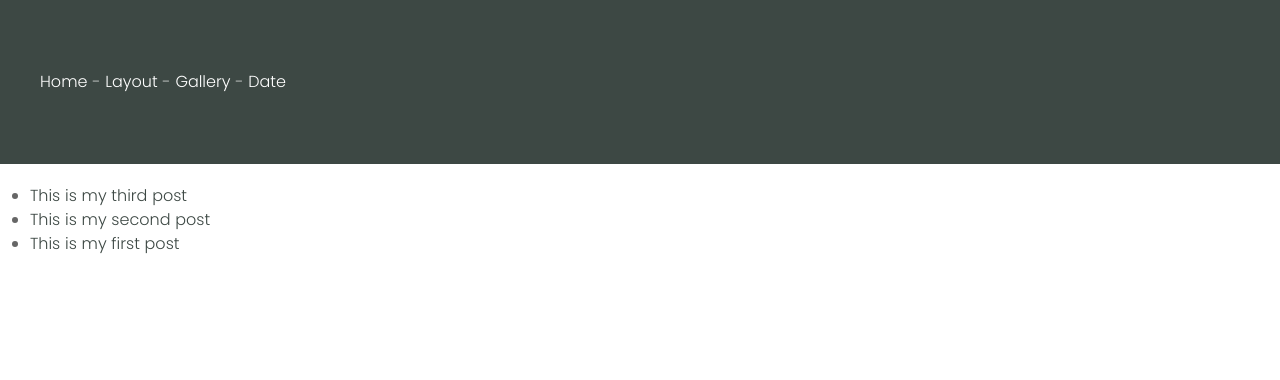
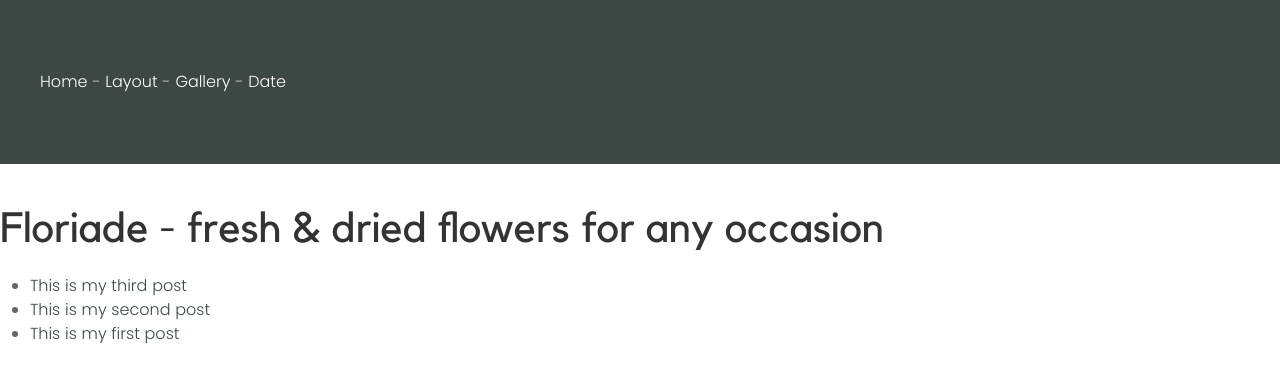
Before and after one commit to geofftobin71/fl_webpage, an Eleventy site: page index.njk in a window 1280 px wide. Built offline with nearby package versions, Linux system fonts and the light colour scheme; Eleventy itself is replaced by a stand-in of ours; files that its build step writes are made by us from their sources; no server answers; what node-fetch would draw is missing.

Commit message:
code-server

```diff
--- a/index.njk
+++ b/index.njk
@@ -1,4 +1,5 @@
 ---
+title: Floriade - fresh & dried flowers for any occasion
 layout: layouts/base.njk
 ---
 
@@ -10,6 +11,7 @@ layout: layouts/base.njk
 </div>
 </header>
 
+<h1>{{title}}</h1>
 <ul>
   {% for post in collections.posts | reverse %}
   <li>
--- a/package.json
+++ b/package.json
@@ -5,11 +5,9 @@
   "main": "index.js",
   "scripts": {
     "clean": "rm -rf _site/*",
-    "build": "npm run clean && eleventy",
-    "watch": "eleventy --watch",
+    "build": "npm run eleventy",
     "serve": "eleventy --serve",
-    "start": "eleventy --serve",
-    "debug": "DEBUG=* eleventy"
+    "start": "eleventy --serve"
   },
   "repository": {
     "type": "git",
```
Also changed, not shown: 1 other file.
